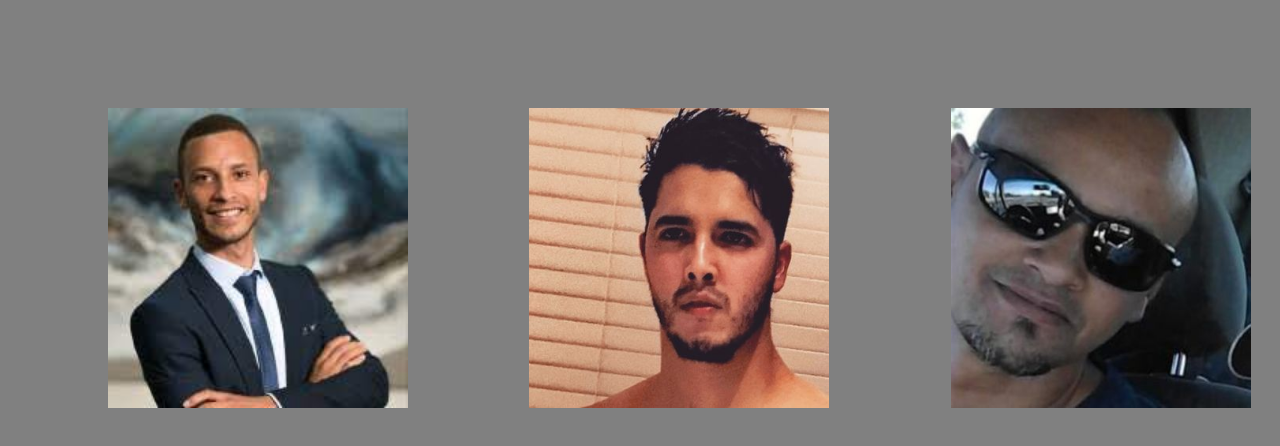
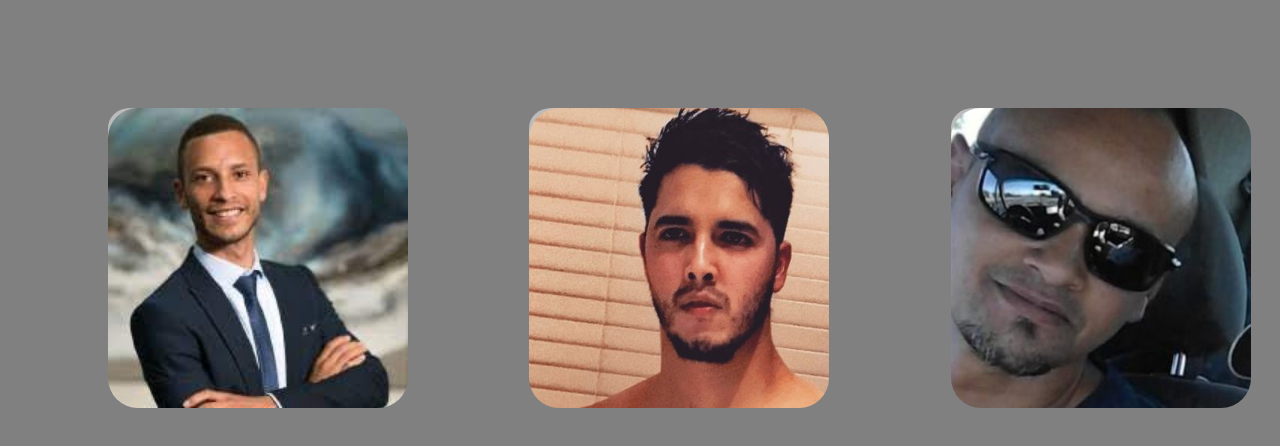
Before and after one commit to Muhaymien96/flip_cards, a plain HTML site: page index.html in a window 1280 px wide. Drawn offline with Linux system fonts and the light colour scheme.

Commit message:
Add files via upload

```diff
--- a/style.css
+++ b/style.css
@@ -30,6 +30,10 @@
     height: 100%;
     -webkit-backface-visibility: hidden; /* Safari */
     backface-visibility: hidden;
+    border-radius: 10%;
+  }
+  img{
+      border-radius: 10%;
   }
 
   /* Style the front side (fallback if image is missing) */
```
